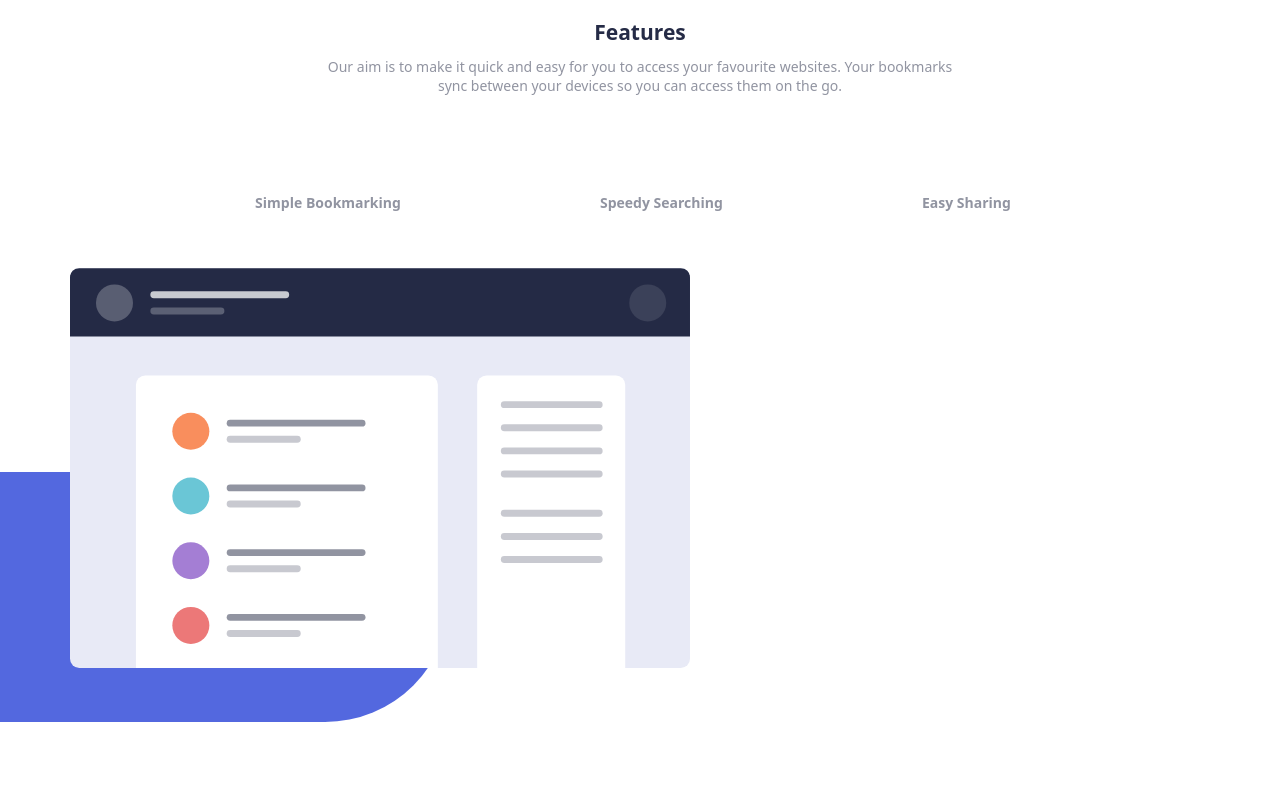
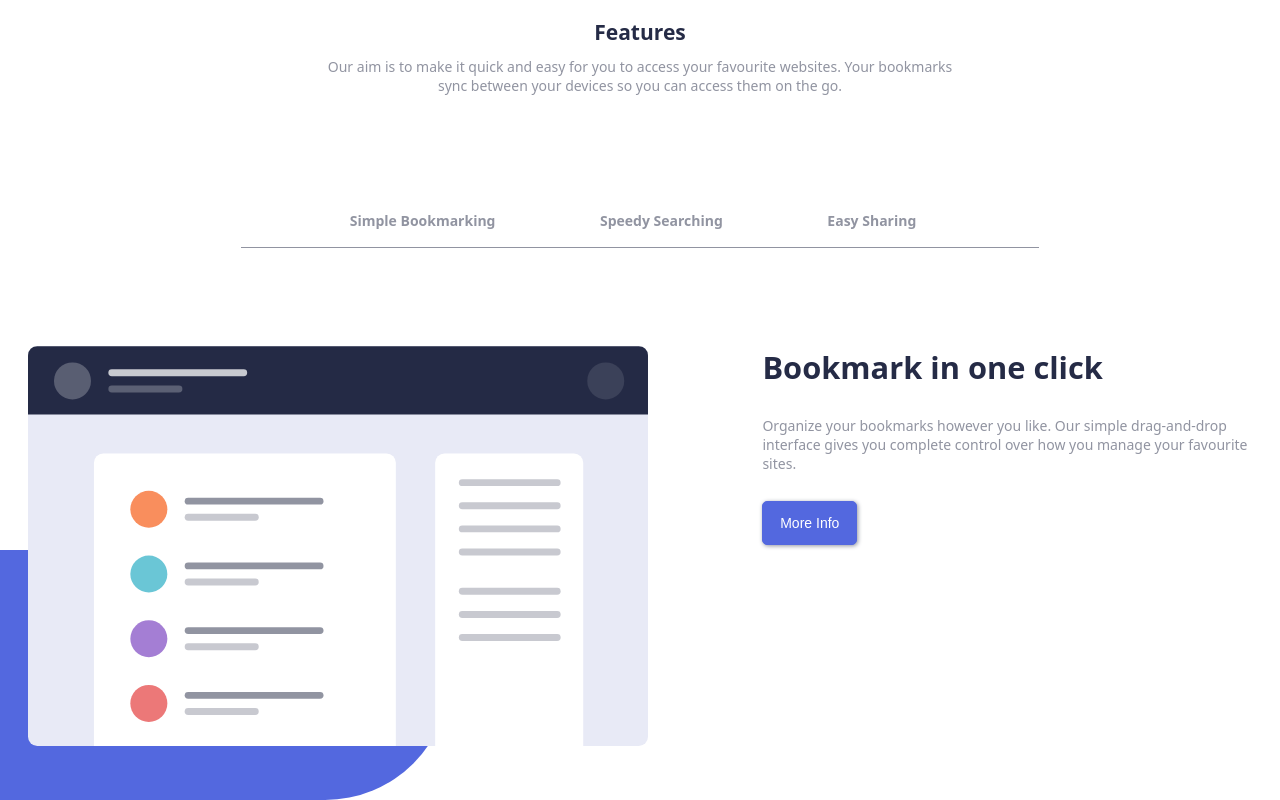
Before and after one commit to Youssoufai/bookmark-landing-page, a plain HTML site: page index.html in a window 1280 px wide. Shown: the part 488-1288 px from the top of the page. Before the commit the page ends 1230 px from the top, so only its background shows below. Drawn offline with Linux system fonts and the light colour scheme.

Commit message:
Updated ✔

```diff
--- a/index.html
+++ b/index.html
@@ -57,17 +57,29 @@
             </div>
         </section>
         <section class="list-section">
+            <div class="ul">
                 <ul>
                     <li>Simple Bookmarking</li>
                     <li>Speedy Searching</li>
                     <li>Easy Sharing</li>
                 </ul>
+            </div>
+        </section>
+        <div class="info-section">
             <section>
                 <div class="img-after">
                     <img src="images/illustration-features-tab-1.svg" alt="tab1">
                 </div>
             </section>
+            <section>
+                <h1>Bookmark in one click</h1>
+                <p>Organize your bookmarks however you like. Our simple drag-and-drop interface gives you complete
+                    control over how you manage your favourite sites.</p>
+                <div>
+                    <button class="chrome" id="info">More Info</button>
+                </div>
             </section>
+        </div>
     </main>
 </body>
 
--- a/style.css
+++ b/style.css
@@ -160,11 +160,27 @@ img[alt="tab1"] {
     gap: .8rem;
 }
 
+.ul {
+    display: flex;
+    justify-content: center;
+}
+
 section ul {
     list-style: none;
     display: flex;
     justify-content: space-evenly;
     margin-top: 2rem;
+    padding: 1.3rem;
+    width: 70%;
+    position: relative;
+}
+
+section ul::after {
+    position: absolute;
+    border-bottom: 1px solid var(--GRAYISH-BLUE);
+    content: "";
+    width: 100%;
+    bottom: 0;
 }
 
 section ul li {
@@ -180,3 +196,30 @@ section ul li {
     justify-content: space-between;
     gap: 4rem;
 }
+
+#info {
+    padding: .9rem 1.2rem;
+    border-radius: 5px;
+}
+
+.info-section {
+    display: flex;
+    justify-content: space-between;
+    padding: 2rem;
+}
+
+.info-section>section+section {
+    width: 40%;
+    display: flex;
+    flex-direction: column;
+    gap: 2rem;
+}
+
+.info-section>section+section h1 {
+    font-size: 2.2rem;
+    color: var(--VERY-DARK-BLUE);
+}
+
+.info-section>section+section p {
+    color: var(--GRAYISH-BLUE);
+}
```
Lines whose indentation alone changed are shown as unchanged.
